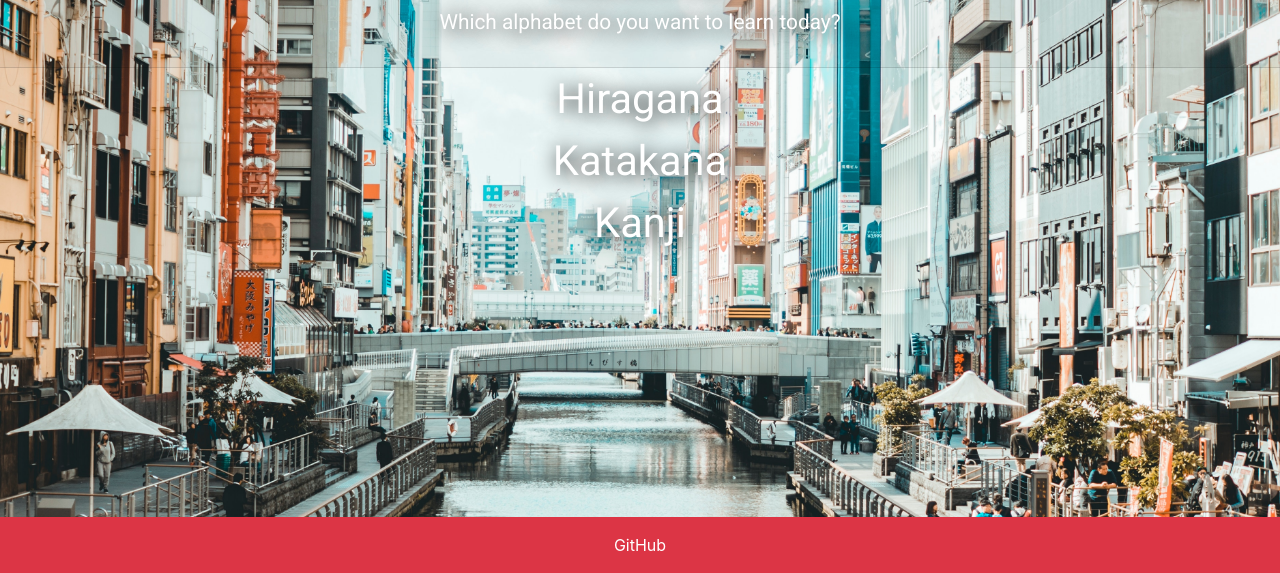
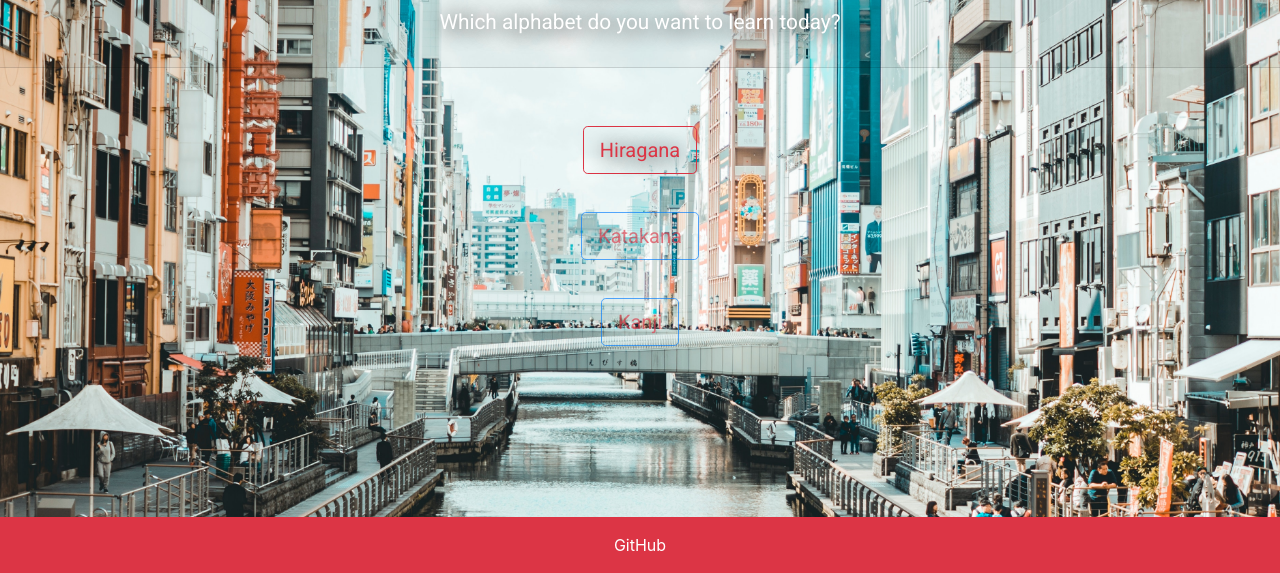
Before and after one commit to zooyl/JapaneseMemo, a Django app: template templates/home.html in a window 1280 px wide. Shown: the part 227-800 px from the top of the page. Run offline with Django 3.2, Linux system fonts and the light colour scheme; the template is opened without the code that fills it, so the values that code supplies are empty; parts of the project's set-up code (start-up, migrations or seed data) failed here and were passed over; some libraries are stand-ins or nearby versions.

Commit message:
rework home page

```diff
--- a/Hiragana/static/css/custom.css
+++ b/Hiragana/static/css/custom.css
@@ -57,8 +57,8 @@
     background-position: center center;
     background-repeat: no-repeat;
     background-size: cover;
-    width: 100vw;
-    height: 100vh;
+    width: 100%;
+    height: 100%;
 }
 
 
@@ -97,8 +97,8 @@
     background-position: center center;
     background-repeat: no-repeat;
     background-size: cover;
-    width: 100vw;
-    height: 100vh;
+    width: 100%;
+    height: 100%;
 }
 
 .try-font-title {
@@ -132,3 +132,7 @@
     text-shadow: 2px 2px 20px #000000;
 
 }
+
+.padd-3 {
+    padding-top: 3vh;
+}
--- a/Hiragana/static/js/app.js
+++ b/Hiragana/static/js/app.js
@@ -1,11 +1,4 @@
 $(document).ready(function () {
-    $('.hov').hover(function () {
-        if ($(this).hasClass("hov-home")) {
-            $(this).removeClass("hov-home");
-        } else {
-            $(this).addClass("hov-home");
-        }
-    });
     $('[data-toggle="popover"]').popover({placement: 'top'});
     $(".quest-answer-fade").css({"position": "relative", "opacity": 0});
     $(".quest-answer-fade").animate({left: 0, opacity: 1}, 2000);
--- a/templates/home.html
+++ b/templates/home.html
@@ -7,30 +7,23 @@
                 Welcome, {{ stats.user }}<br>
                 <p style="font-size: calc(1vh + 1vw)">Which alphabet do you want to learn today?</p>
             </div>
-            <div>
-                <ul class="text-center list-group">
-                    <li>Hiragana</li>
-                    <li>Katakana</li>
-                    <li>Kanji</li>
-                </ul>
+            <div class="padd-3">
+                <div class="padd-3" id="hiragana">
+                    <a href="{% url 'hiragana' %}" class="btn btn-outline-danger btn-lg">Hiragana</a>
+                </div>
+                <div class="text-muted padd-3">
+                    <button class="btn btn-primary btn-outline-danger disabled btn-lg" data-toggle="popover"
+                            data-trigger="hover"
+                            data-content="Coming Soon">Katakana
+                    </button>
+                </div>
+                <div class="text-muted padd-3">
+                    <button class="btn btn-primary btn-outline-danger disabled btn-lg" data-toggle="popover"
+                            data-trigger="hover"
+                            data-content="Coming Soon">Kanji
+                    </button>
+                </div>
             </div>
-            {#            <div class="card-body">#}
-            {#                <h5 class="card-title">Exercises done:</h5>#}
-            {#                <p class="card-text">{{ stats.completed }}</p>#}
-            {#            </div>#}
-            {#            <div class="card-footer text-muted" id="hiragana">#}
-            {#                <a href="{% url 'hiragana' %}" class="btn btn-outline-danger">Hiragana</a>#}
-            {#            </div>#}
-            {#            <div class="card-footer text-muted">#}
-            {#                <button class="btn btn-primary btn-outline-danger disabled" data-toggle="popover" data-trigger="hover"#}
-            {#                        data-content="Coming Soon">Katakana#}
-            {#                </button>#}
-            {#            </div>#}
-            {#            <div class="card-footer text-muted">#}
-            {#                <button class="btn btn-primary btn-outline-danger disabled" data-toggle="popover" data-trigger="hover"#}
-            {#                        data-content="Coming Soon">Kanji#}
-            {#                </button>#}
-            {#            </div>#}
         </div>
     </section>
 {% endblock content %}
```
